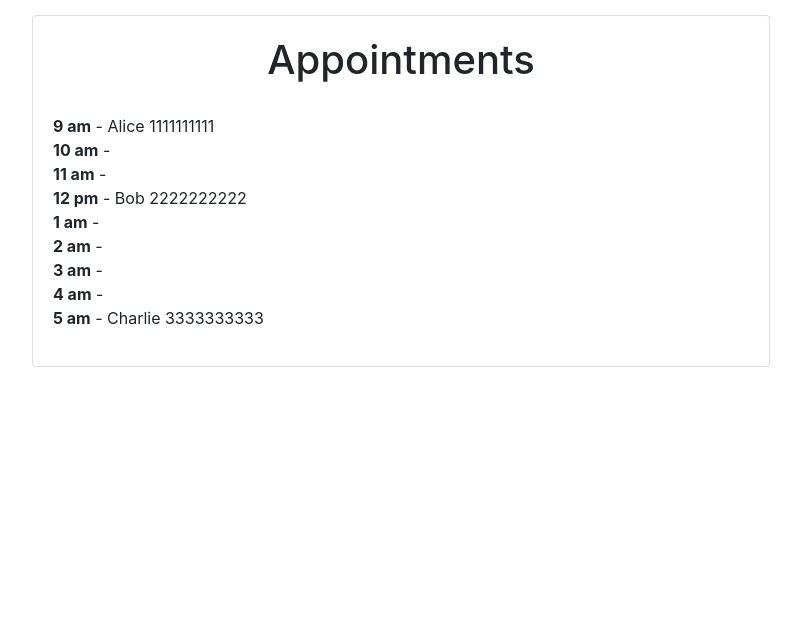
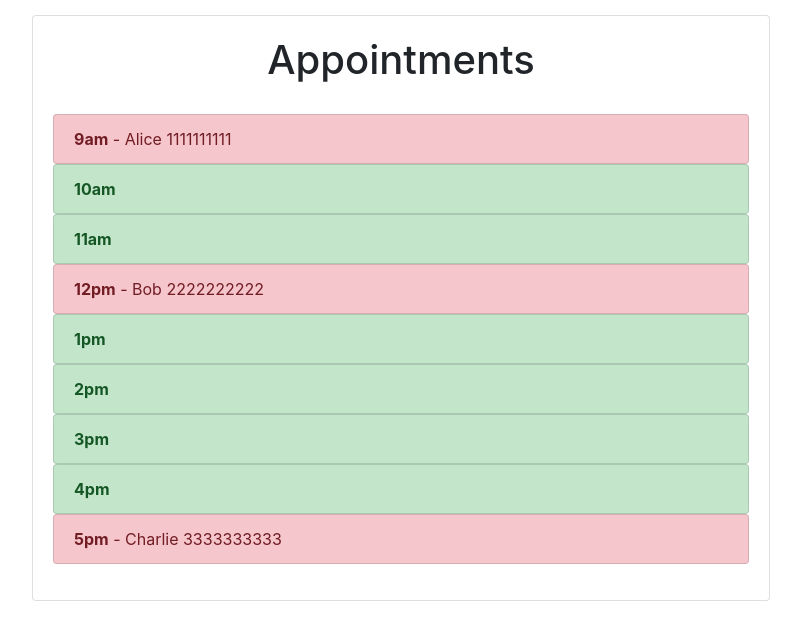
Before and after one commit to thebinarypenguin/appointments-client, a React (Create React App) app: page / in a window 1280 px wide. Shown: the top 640 px of the page, without its empty margins (239-1040 px from the left). Built offline with nearby package versions, Linux system fonts and the light colour scheme.

Commit message:
Break render into 2 seperate functions

```diff
--- a/src/components/TimeSlot/TimeSlot.js
+++ b/src/components/TimeSlot/TimeSlot.js
@@ -2,16 +2,33 @@ import React from 'react';
 
 function TimeSlot(props) {
 
+  let suffix = (props.hour > 11) ? 'pm' : 'am';
   let time = (props.hour > 12) ? props.hour - 12 : props.hour;
 
-  if (time > 11) { time += ' pm' }
-  else { time += ' am' }
+  const renderEmpty = () => {
 
-  return (
-    <div className="TimeSlot" onClick={props.onClick}>
-      <strong>{time}</strong> - {props.appointment && props.appointment.name} {props.appointment && props.appointment.phoneNumber}
-    </div>
-  );
+    return (
+      <div className="TimeSlot list-group-item list-group-item-success" onClick={props.onClick}>
+        <strong>{time + suffix}</strong>
+      </div>
+    );
+  };
+
+  const renderFull = () => {
+
+    return (
+
+      <div className="TimeSlot list-group-item list-group-item-danger" onClick={props.onClick}>
+        <strong>{time + suffix}</strong> - {props.appointment.name} {props.appointment.phoneNumber}
+      </div>
+    )
+  }
+
+  if (props.appointment) {
+    return renderFull();
+  }
+
+  return renderEmpty();
 }
 
 export default TimeSlot;
```
